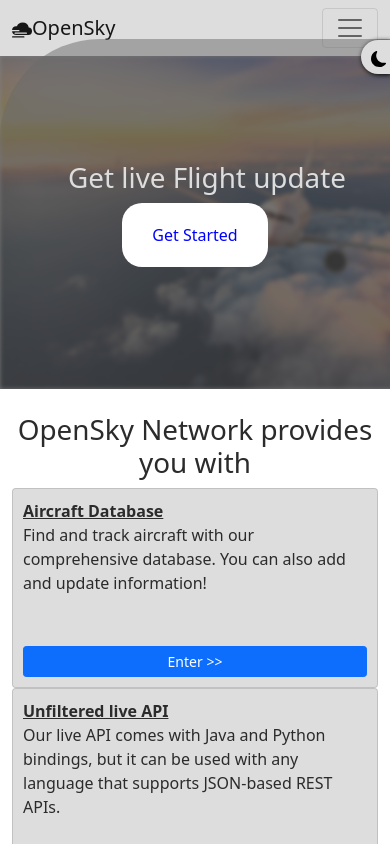
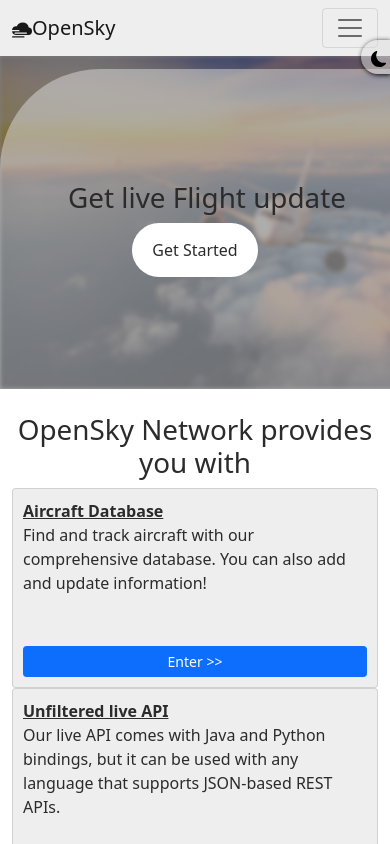
Before and after one commit to jovick-coder/openSky, a React (Create React App) app: page / in a window 390 px wide. Shown: the top 844 px of the page. Built offline with nearby package versions, Linux system fonts and the light colour scheme.

Commit message:
color correction

```diff
--- a/src/App.css
+++ b/src/App.css
@@ -1,6 +1,6 @@
 :root {
   --background: white;
-  --background-primary: #ddd;
+  --background-primary: rgba(221, 221, 221, 0.5);
   --text-primary: #2b2b2b;
   /* --accent: purple; */
 }
--- a/src/components/HeroSection/HeroSectionComponent.css
+++ b/src/components/HeroSection/HeroSectionComponent.css
@@ -22,8 +22,8 @@
 }
 
 .text-div {
-  background-color: rgba(107, 107, 107, 0.5);
-  color: #ddd;
+  background-color: var(--background-primary);
+  color: var(--text-primary);
   width: 100%;
   max-width: 700px;
   z-index: 2;
@@ -46,8 +46,8 @@
 
 .button-div button {
   border: none;
-  background-color: #fff;
-  color: blue;
+  background-color: var(--background);
+  color: var(--text-primary);
   border-radius: 20px;
   padding: 20px 30px;
 }
@@ -57,3 +57,13 @@
     background-position: 0 -10px;
   }
 }
+@media screen and (max-width: 550px) {
+  .text-div {
+    height: 320px;
+  }
+
+  .button-div button {
+    border-radius: 30px;
+    padding: 15px 20px;
+  }
+}
```
